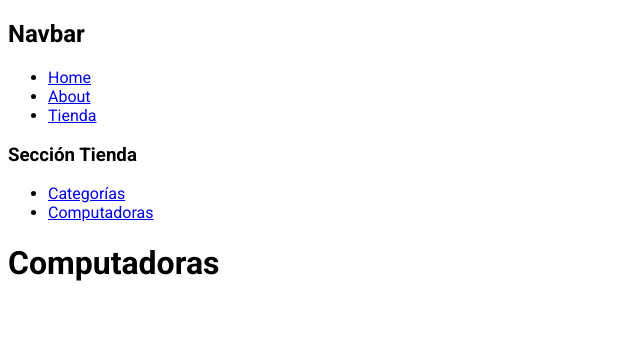
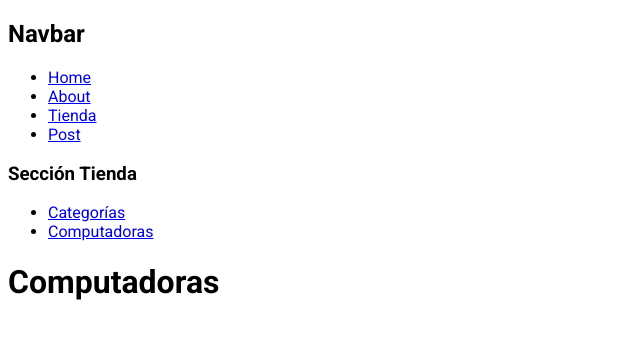
Before and after one commit to faidrn/my-first-nextjs-project, a Next.js app: page /tienda/categorias/computadoras in a window 1280 px wide. Shown: the top 338 px of the page, without its empty margins (0-640 px from the left). Built offline with nearby package versions, Linux system fonts and the light colour scheme.

Commit message:
Agregar elemento loading

```diff
--- a/app/posts/page.jsx
+++ b/app/posts/page.jsx
@@ -4,6 +4,9 @@ import PostCard from "../../components/PostCard";
 async function loadPosts(){
     const res = await fetch('https://jsonplaceholder.typicode.com/posts');
     const data = await res.json();
+
+    // await new Promise(resolve => setTimeout(resolve, 3000));
+
     return data;
 }
 
--- a/components/Navbar.jsx
+++ b/components/Navbar.jsx
@@ -8,6 +8,7 @@ export default function Navbar() {
                 <li><Link href="/">Home</Link></li>
                 <li><Link href="/about">About</Link></li>
                 <li><Link href="/tienda">Tienda</Link></li>
+                <li><Link href="/posts">Post</Link></li>
             </ul>
         </nav>
     );
```
Also changed, not shown: app/posts/loading.jsx (added, +9 -0 lines).
